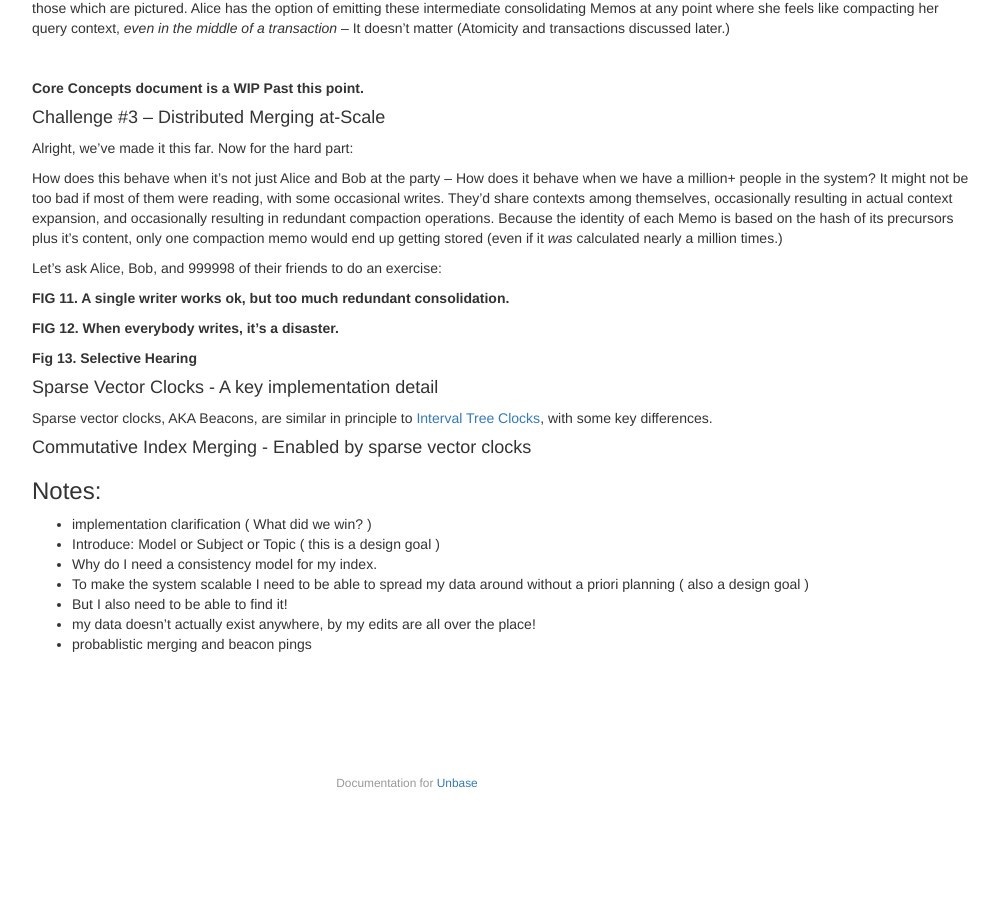
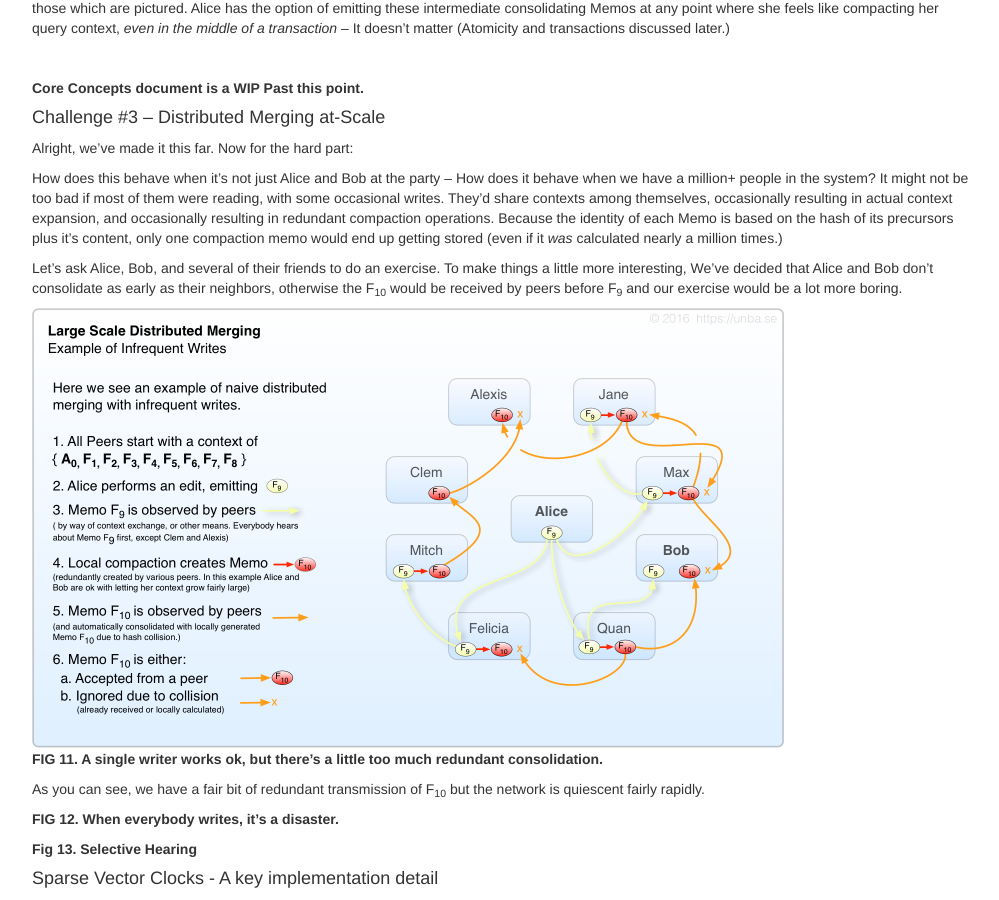
Before and after one commit to mindbeam/unbase, a Jekyll site: the page built from docs/design/core-concepts.md, in a window 1280 px wide and 900 px high, scrolled down 7926 px. Shown: the whole window, without its empty margins (233-1232 px from the left). Built offline with Jekyll 4.4.1, drawn with Linux system fonts in a browser that asks for light colours; comment, search, counter and statistics services are not loaded; before the commit the page ends 8738 px from its top, so only the background shows below that.

Commit message:
Rough draft of distributed merging

```diff
--- a/docs/design/core-concepts.md
+++ b/docs/design/core-concepts.md
@@ -189,10 +189,12 @@ Alright, we've made it this far. Now for the hard part:
 
 How does this behave when it's not just Alice and Bob at the party – How does it behave when we have a million+ people in the system? It might not be too bad if most of them were reading, with some occasional writes. They'd share contexts among themselves, occasionally resulting in actual context expansion, and occasionally resulting in redundant compaction operations. Because the identity of each Memo is based on the hash of its precursors plus it's content, only one compaction memo would end up getting stored (even if it *was* calculated nearly a million times.)
 
-Let's ask Alice, Bob, and 999998 of their friends to do an exercise:
+Let's ask Alice, Bob, and several of their friends to do an exercise. To make things a little more interesting, We've decided that Alice and Bob don't consolidate as early as their neighbors, otherwise the F<sub>10</sub> would be received by peers before F<sub>9</sub> and our exercise would be a lot more boring.
 
-**FIG 11. A single writer works ok, but too much redundant consolidation.**
+<img src="media/large_scale_distributed_merging-example_of_infrequent_writes.png" alt="" style="width: 755px; max-width: 100%"><br>
+**FIG 11. A single writer works ok, but there's a little too much redundant consolidation.**
 
+As you can see, we have a fair bit of redundant transmission of F<sub>10</sub> but the network is quiescent fairly rapidly.
 
 **FIG 12. When everybody writes, it's a disaster.**
 
```
Also changed, not shown: docs/design/media/large_scale_distributed_merging-example_of_infrequent_writes.png (added), 1 other file.
